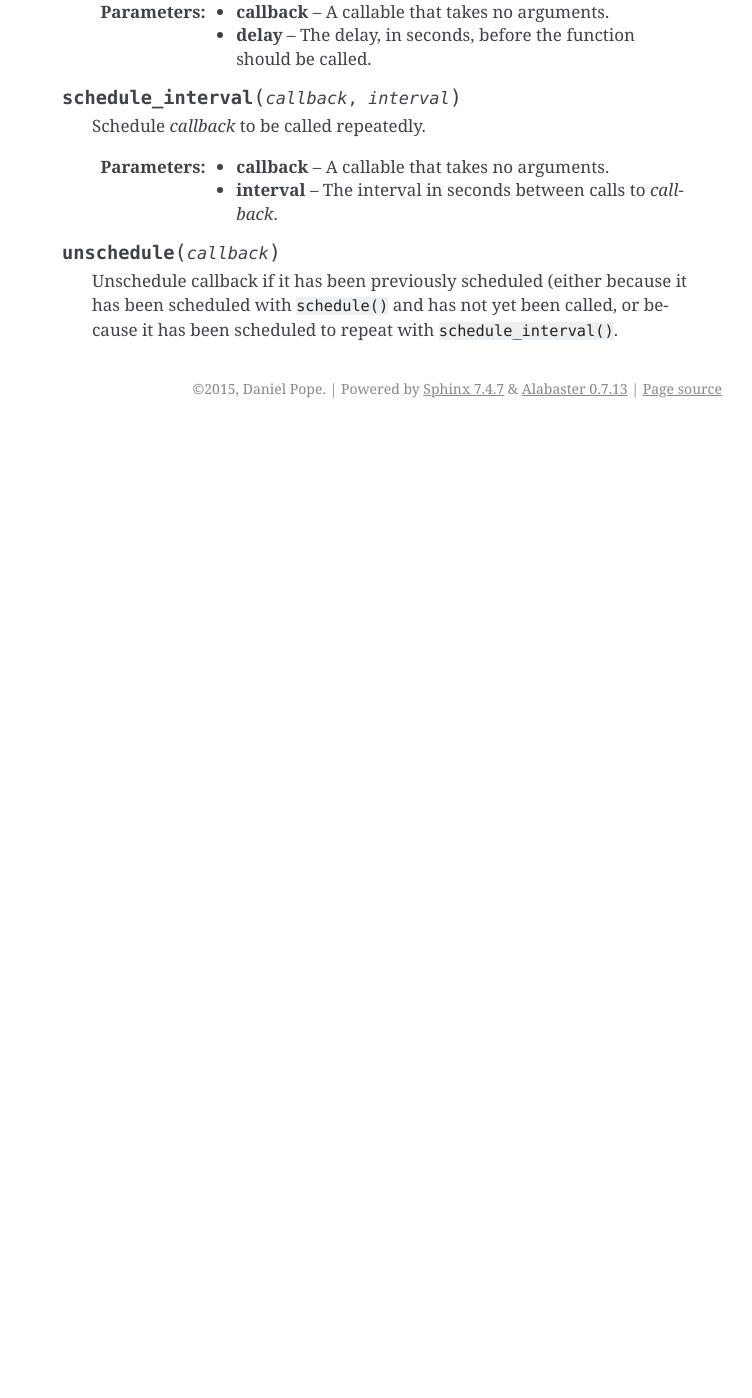
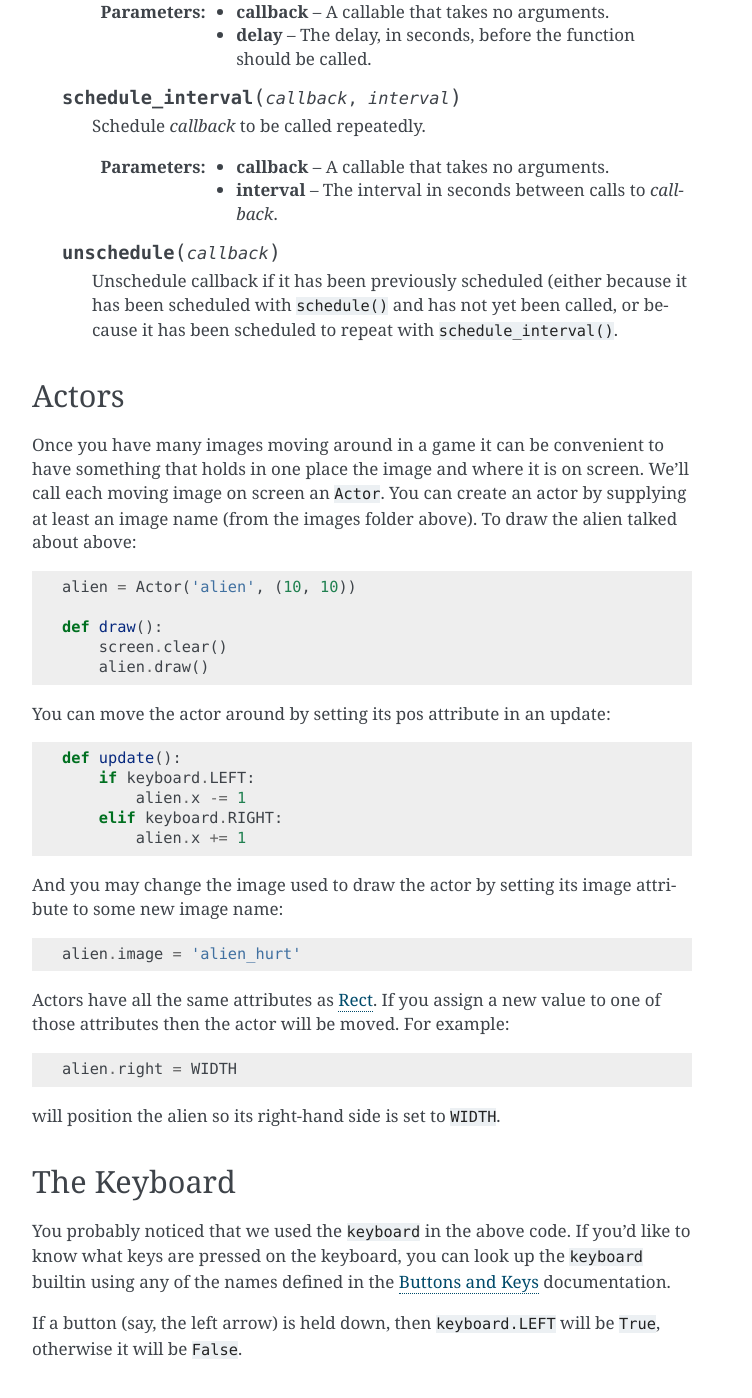
Before and after one commit to lordmauve/pgzero, a Sphinx documentation site: the page built from doc/builtins.rst, in a window 1280 px wide and 1400 px high, scrolled down 4470 px. Shown: the whole window, without its empty margins (388-1140 px from the left). Built offline with Sphinx 7.4.7, drawn with Linux system fonts in a browser that asks for light colours; before the commit the page ends 4898 px from its top, so only the background shows below that; some of the changed text lies outside the part shown.

Commit message:
some more docs

```diff
--- a/README.txt
+++ b/README.txt
@@ -2,3 +2,5 @@ Basic instructions:
 
 1. install pygame
 2. "python3 -m pgzero <pgzero program>"
+
+Documentation at http://pygame-zero.readthedocs.org/
--- a/doc/builtins.rst
+++ b/doc/builtins.rst
@@ -51,7 +51,7 @@ draw images to the screen ("blit" them).
 
         Takes a :ref:`Rect <rect>`.
 
-    .. method:: draw.filled_rect(pos, radius, (r, g, b))
+    .. method:: draw.filled_rect(rect, (r, g, b))
 
         Draw a filled rectangle.
 
@@ -253,3 +253,54 @@ referring to a time value and not a count of things.)
         it has been scheduled with ``schedule()`` and has not yet been called,
         or because it has been scheduled to repeat with
         ``schedule_interval()``.
+
+
+Actors
+------
+
+Once you have many images moving around in a game it can be convenient to have
+something that holds in one place the image and where it is on screen. We'll
+call each moving image on screen an ``Actor``. You can create an actor by supplying
+at least an image name (from the images folder above). To draw the alien talked
+about above::
+
+    alien = Actor('alien', (10, 10))
+
+    def draw():
+        screen.clear()
+        alien.draw()
+
+You can move the actor around by setting its pos attribute in an update::
+
+    def update():
+        if keyboard.LEFT:
+            alien.x -= 1
+        elif keyboard.RIGHT:
+            alien.x += 1
+
+And you may change the image used to draw the actor by setting its image
+attribute to some new image name::
+
+    alien.image = 'alien_hurt'
+
+Actors have all the same attributes as :ref:`Rect <rect>`. If you assign
+a new value to one of those attributes then the actor will be moved. For
+example::
+
+    alien.right = WIDTH
+
+will position the alien so its right-hand side is set to ``WIDTH``.
+
+
+The Keyboard
+------------
+
+You probably noticed that we used the ``keyboard`` in the above code.
+If you'd like to know what keys are pressed on the keyboard, you can look
+up the ``keyboard`` builtin using any of the names defined in the
+`Buttons and Keys`_ documentation.
+
+If a button (say, the left arrow) is held down, then ``keyboard.LEFT`` will
+be ``True``, otherwise it will be ``False``.
+
+.. _`Buttons and Keys`: hooks.html#buttons-and-keys
```
